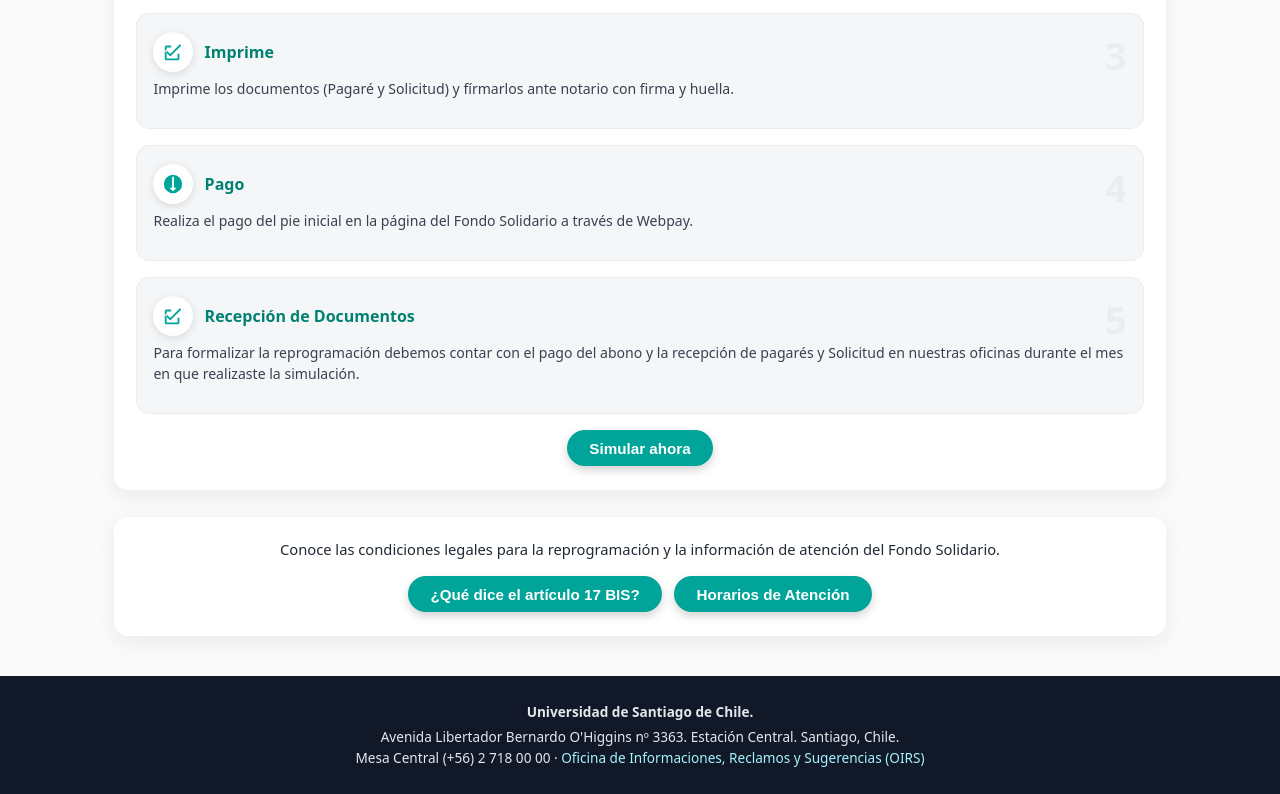
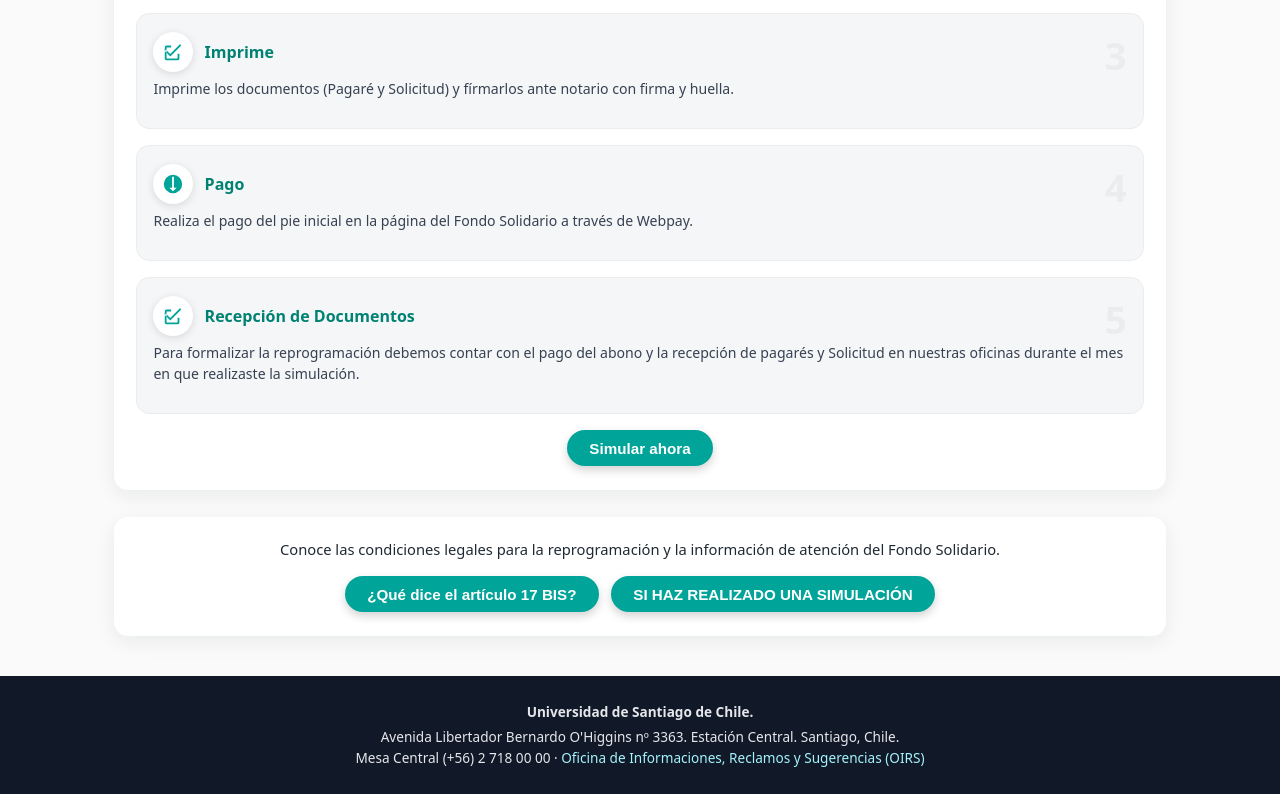
Before and after one commit to mhemf14/ejemplo, a plain HTML site: page index.html in a window 1280 px wide. Shown: the part 984-1778 px from the top of the page. Drawn offline with Linux system fonts and the light colour scheme.

Commit message:
Update index.html

```diff
--- a/index.html
+++ b/index.html
@@ -532,7 +532,7 @@
         </button>
 
         <button type="button" id="btn-info-general" class="usach-btn-primary">
-          Horarios de Atención
+          SI HAZ REALIZADO UNA SIMULACIÓN
         </button>
       </div>
     </article>
```
